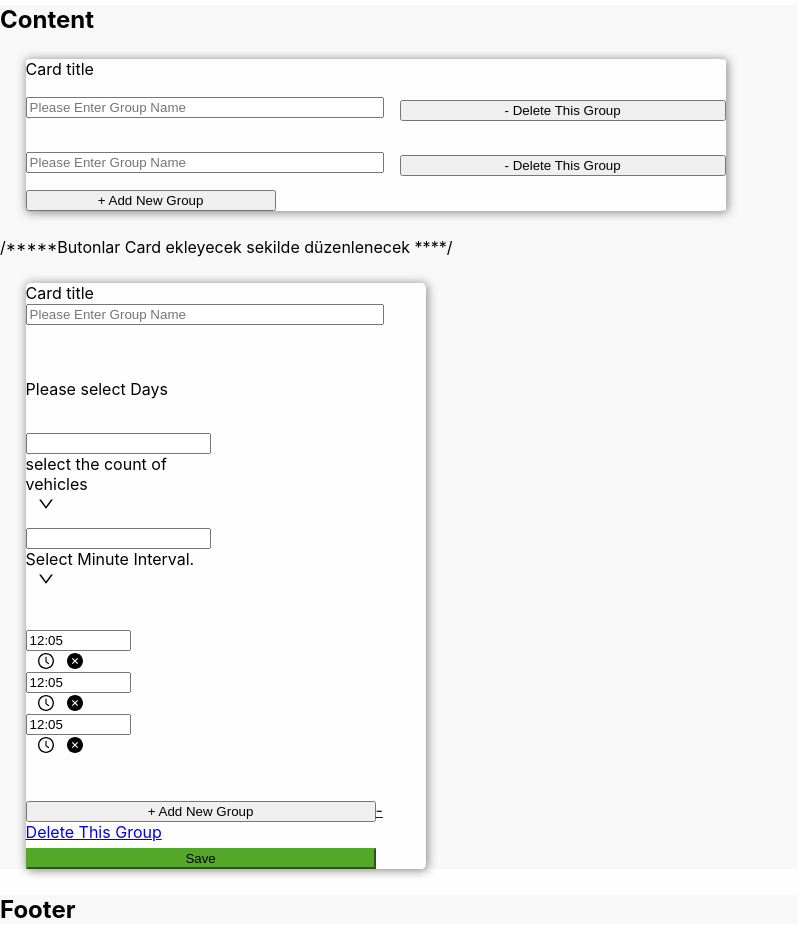
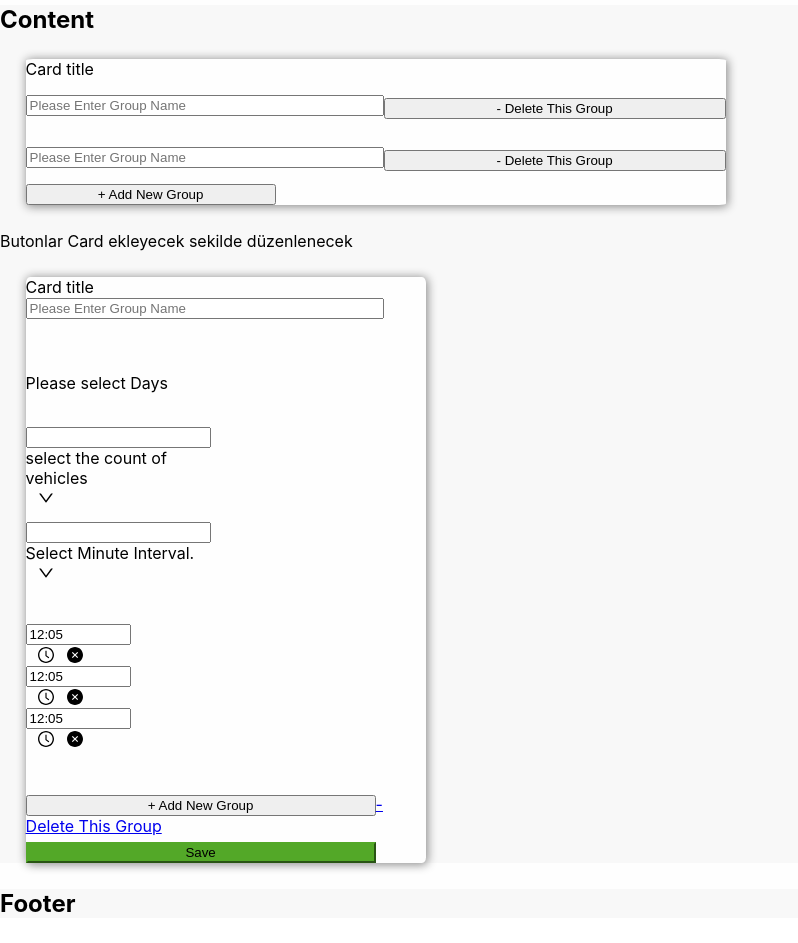
Before and after one commit to feyzaerat/v_tracking, a React (Create React App) app: page / in a window 1280 px wide. Shown: the part 880-1823 px from the top of the page, without its empty margins (0-798 px from the left). Built offline with nearby package versions, Linux system fonts and the light colour scheme.

Commit message:
imported component name must be in PascalCase

```diff
--- a/src/components/Elements/Card.tsx
+++ b/src/components/Elements/Card.tsx
@@ -1,99 +1,135 @@
-import React, { Component, useState } from 'react'
-import { Card,Input,Button  } from 'antd';
-import Date_picker from './Date_picker';
+import React, { Component, useState } from 'react';
+import { Card, Input, Button } from 'antd';
+import DatePicker from './Date_picker';
 import Selectbox from './Selectbox';
 
-
-
-
-
-
-
 class Cards extends Component {
-
   state = {
-      items: [
-        {id: 1},
-        {id: 2}
-      ],
-   }
+    items: [{ id: 1 }, { id: 2 }],
+  };
 
   add = () => {
     let arr = [...this.state.items];
-    if(arr.length >= 4) {
+    if (arr.length >= 4) {
       return;
     } else {
-      arr.push({id: Math.floor(Math.random()*1000)})
+      arr.push({ id: Math.floor(Math.random() * 1000) });
     }
-    this.setState({items: arr})
-  }
+    this.setState({ items: arr });
+  };
 
   minus = (nowId) => {
-    console.log('id: '+ nowId);
+    console.log('id: ' + nowId);
     let arr = [...this.state.items];
     let newArr = arr.filter((val) => {
-      console.log('id: '+val.id)
-      if(nowId === val.id) {
+      console.log('id: ' + val.id);
+      if (nowId === val.id) {
         return false;
       } else {
         return true;
       }
-    })
+    });
 
-    this.setState({items: newArr})
-  }
-
-
-
+    this.setState({ items: newArr });
+  };
 
   render() {
     return (
-
-
-
-
       <div className='site-card-border-less-wrapper'>
-
         <React.Fragment>
-        <Card className='Card left-2vw' title="Card title" bordered={true} style={{ width: 700 }}>
-           <div className="sec">
-             {this.state.items.length > 0 ? null : <Button className=" gr-btn" type="primary" onClick={this.add} style={{ width: 250 }}>+ Add New Group</Button>}
+          <Card
+            className='Card left-2vw'
+            title='Card title'
+            bordered={true}
+            style={{ width: 700 }}>
+            <div className='sec'>
+              {this.state.items.length > 0 ? null : (
+                <Button
+                  className=' gr-btn'
+                  type='primary'
+                  onClick={this.add}
+                  style={{ width: 250 }}>
+                  + Add New Group
+                </Button>
+              )}
             </div>
 
+            {this.state.items.map((tags) => (
+              <React.Fragment>
+                <div className='itemParent'>
+                  <div className='itemStyle top-1-25vw'>
+                    <Input
+                      style={{ width: 350 }}
+                      placeholder='Please Enter Group Name'
+                    />
 
-
-           {this.state.items.map((tags)=>
-                                 <React.Fragment>
-                                   <div className="itemParent">
-                                     <div className="itemStyle top-1-25vw"><Input style={{ width: 350 }} placeholder="Please Enter Group Name" />　</div>
-                                     <Button style={{ width: 350 }} title="Remove The Group" type="primary" danger className=' gr-btn top-05vw 'onClick={() => this.minus(tags.id)}>- Delete This Group</Button>
+                  </div>
+                  <Button
+                    style={{ width: 350 }}
+                    title='Remove The Group'
+                    type='primary'
+                    danger
+                    className=' gr-btn top-05vw '
+                    onClick={() => this.minus(tags.id)}>
+                    - Delete This Group
+                  </Button>
                 </div>
               </React.Fragment>
+            ))}
+
+            {this.state.items.length === 4 ||
+            this.state.items.length === 0 ? null : (
+              <Button
+                className='gr-btn'
+                type='primary'
+                onClick={this.add}
+                style={{ width: 250 }}>
+                + Add New Group
+              </Button>
             )}
-
-         {this.state.items.length === 4 || this.state.items.length === 0
-           ? null
-           : <Button className="gr-btn" type="primary" onClick={this.add} style={{ width: 250 }}>+ Add New Group</Button>}
           </Card>
         </React.Fragment>
-/*****Butonlar Card ekleyecek sekilde düzenlenecek ****/
-        <Card className='Card left-2vw' title="Card title" bordered={true} style={{ width: 400 }}>
+        Butonlar Card ekleyecek sekilde düzenlenecek
+        <Card
+          className='Card left-2vw'
+          title='Card title'
+          bordered={true}
+          style={{ width: 400 }}>
+          <Input style={{ width: 350 }} placeholder='Please Enter Group Name' />
+          <Selectbox />
+          <br />
+          <DatePicker />
+          <DatePicker />
+          <DatePicker />
+          <br />
 
+          <Button
+            style={{ width: 350 }}
+            title='Add New Group'
+            type='primary'
+            className='gr-btn top-2vw'>
+            + Add New Group
+          </Button>
+          <Button
+            href='{new-group}'
+            style={{ width: 350 }}
+            title='Remove The Group'
+            type='primary'
+            danger
+            className=' gr-btn top-05vw '>
+            - Delete This Group
+          </Button>
 
-                <Input style={{ width: 350 }} placeholder="Please Enter Group Name" />
-                <Selectbox/><br/>
-                <Date_picker/><Date_picker/><Date_picker/><br/>
-
-                <Button style={{ width: 350 }} title="Add New Group" type="primary" className='gr-btn top-2vw'>+ Add New Group</Button>
-                <Button href='{new-group}' style={{ width: 350 }} title="Remove The Group" type="primary" danger className=' gr-btn top-05vw '>- Delete This Group</Button>
-
-                <Button style={{ width: 350 }} title="Save" type="primary"  className=' gr-btn top-05vw  success '>Save</Button>
-
+          <Button
+            style={{ width: 350 }}
+            title='Save'
+            type='primary'
+            className=' gr-btn top-05vw  success '>
+            Save
+          </Button>
         </Card>
-
-
       </div>
-    )
+    );
   }
 }
 
```
Lines whose indentation alone changed are shown as unchanged.
